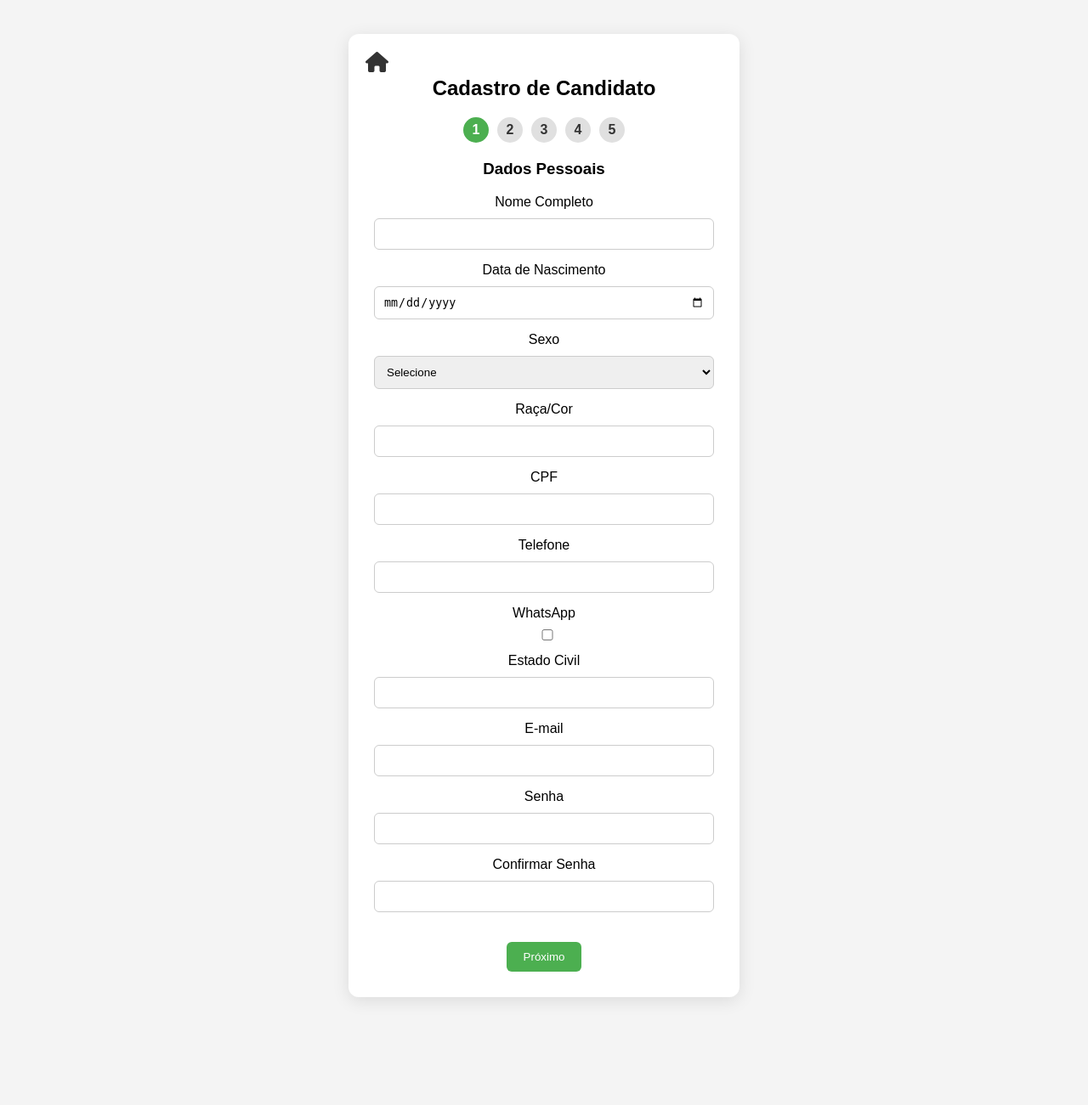
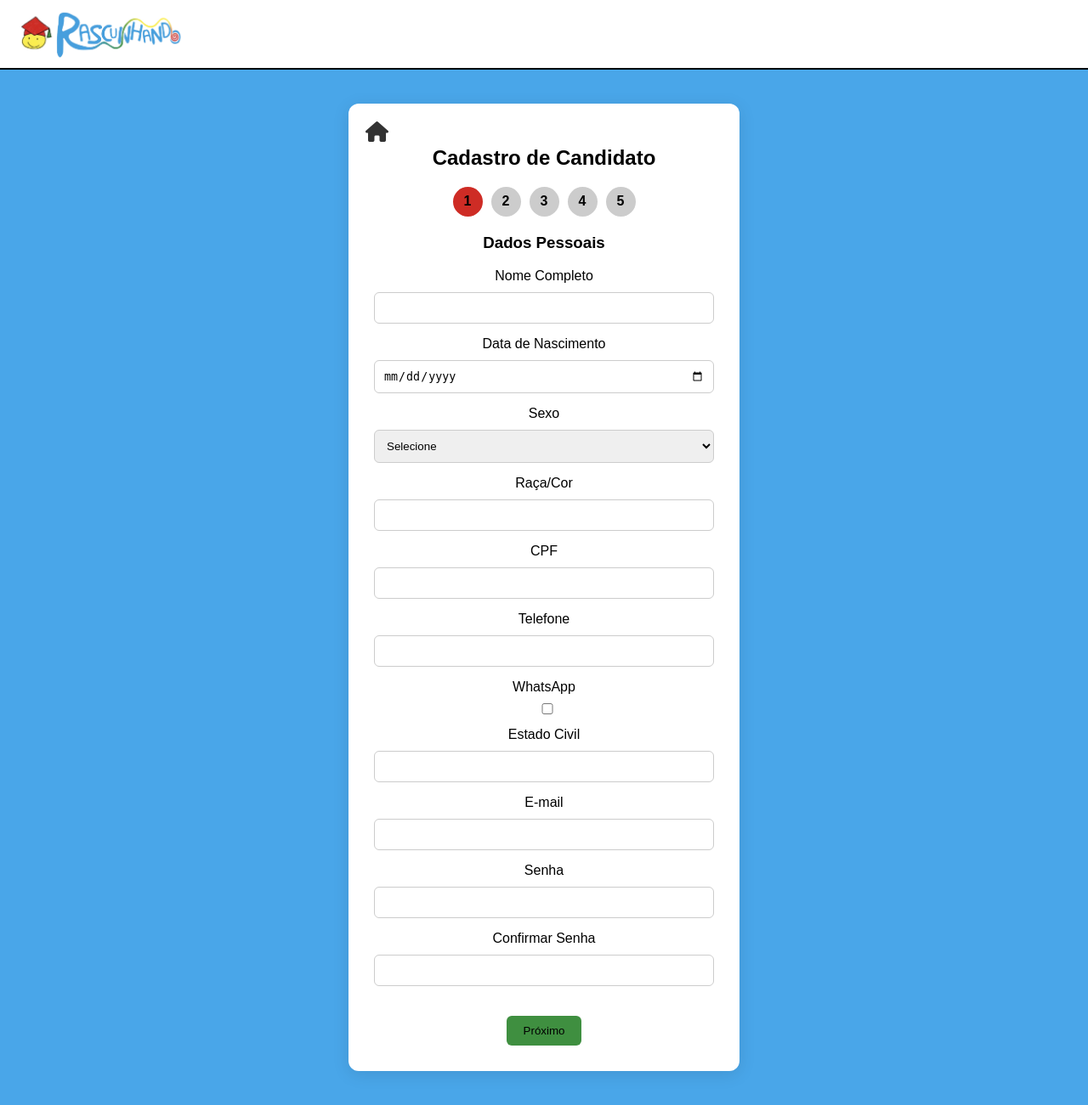
Before and after one commit to GabrielAraujo578/Projeto2-G1, a Django app: page /candidato/cadastro/ in a window 1280 px wide. Shown: the whole page at 85% size. Before the commit the page ends 1178 px from the top, so only its background shows below. Run offline with Django 5.2, Linux system fonts and the light colour scheme; some libraries are stand-ins or nearby versions.

Commit message:
estilizando o formulário

```diff
--- a/solidare/portal/templates/cadastro_candidato.html
+++ b/solidare/portal/templates/cadastro_candidato.html
@@ -1,8 +1,72 @@
 {% extends "base.html" %}
+
+{% load static %}
 
 {% block title %}Formulário de Candidatos{% endblock %}
 
 {% block content %}
+<style>
+        body {
+            margin: 0;
+            font-family: Arial, sans-serif;
+            background: #49a6e9;
+        }
+
+        .header {
+            background-color: white;
+            display: flex;
+            align-items: center;
+            padding: 10px 20px;
+            border-bottom: 2px solid #000;
+        }
+
+        .header img {
+            height: 60px;
+        }
+
+        .header h1 {
+            margin-left: 20px;
+            font-size: 24px;
+            color: #007bff;
+        }
+
+        .main {
+            background-color: #49a6e9;
+            height: calc(100vh - 80px);
+            display: flex;
+            justify-content: center;
+            align-items: center;
+            flex-direction: column;
+            color: white;
+            text-align: center;
+        }
+        .home-icon:hover {
+            color:green;
+        }
+
+        .step {
+            width: 35px;
+            height: 35px;
+            border-radius: 50%;
+            background-color: #ccc;
+            display: flex;
+            align-items: center;
+            justify-content: center;
+            color: rgb(0, 0, 0);
+            font-weight: bold;
+            position: relative;
+        }
+
+        .step.active {
+            background-color:#CE2C25;
+            color: rgb(0, 0, 0);
+        }
+
+    </style>
+
+<div class="header">
+        <img src="{% static 'portal/img/logo.png' %}" alt="Logo">
+    </div>
 
 <div class="form-container">
 
@@ -209,9 +273,9 @@
     </div>
     <!-- Botões do formulário -->
     <div class="form-buttons">
-        <button type="button" class="prev" id="prev-btn" style="display: none;">Anterior</button>
-        <button type="button" class="next" id="next-btn">Próximo</button>
-        <button type="submit" id="submit-btn" style="display: none;">Cadastrar</button>
+        <button type="button" class="prev" id="prev-btn" style="display: none; color:rgb(0, 0, 0) ;">Anterior</button>
+        <button type="button" class="next" id="next-btn" style="display: none; color:rgb(0, 0, 0); background: #3F8F40;">Próximo</button>
+        <button type="submit" id="submit-btn" style="display: none; color:rgb(0, 0, 0); background: #3F8F40;">Cadastrar</button>
     </div>
 </form>
 
```
